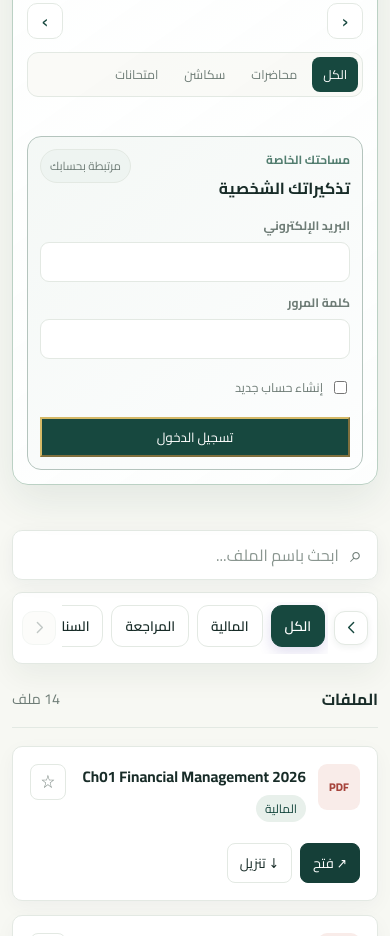
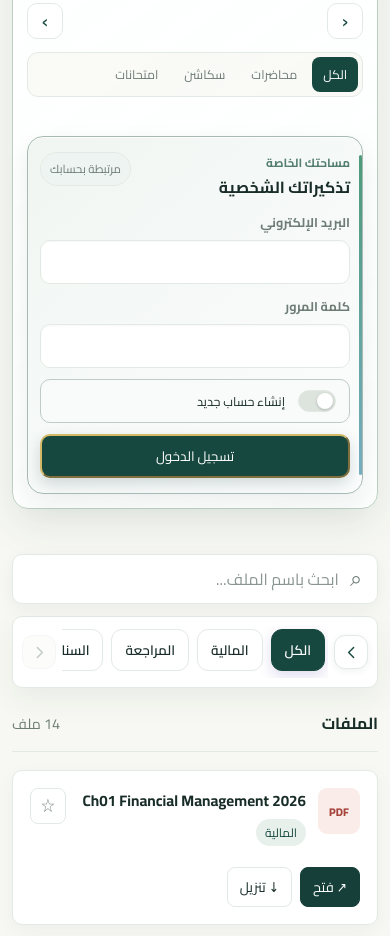
Before and after one commit to Adelnabel7603/Course-Library, a plain HTML site: page index.html in a window 390 px wide. Shown: the part 1787-2723 px from the top of the page. Drawn offline with Linux system fonts and the light colour scheme; a script that the page names is missing.

Commit message:
style: polish personal reminder controls
Refine the private reminders card, account fields, signup switch, and notification actions for mobile and dark mode.

```diff
--- a/styles.css
+++ b/styles.css
@@ -2403,34 +2403,48 @@
 .calendar-day-empty { margin: 0; color: var(--muted); font-size: .7rem; }
 
 .personal-reminders {
-  display: grid;
-  gap: 11px;
+  position: relative;
+  display: grid;
+  gap: 13px;
+  overflow: hidden;
   margin-top: 8px;
-  padding: 15px;
-  border: 1px solid color-mix(in srgb, var(--green-strong) 23%, var(--line));
-  border-radius: 14px;
+  padding: 17px;
+  border: 1px solid color-mix(in srgb, var(--green-strong) 30%, var(--line));
+  border-radius: 16px;
   background: linear-gradient(140deg,
-    color-mix(in srgb, var(--green-soft) 48%, var(--surface)),
-    color-mix(in srgb, var(--surface) 95%, #d8eaf0));
+    color-mix(in srgb, var(--green-soft) 65%, var(--surface)),
+    color-mix(in srgb, var(--surface) 92%, #d8eaf0));
+  box-shadow: 0 10px 26px rgb(21 63 56 / 8%), inset 0 1px 0 rgb(255 255 255 / 76%);
+}
+
+.personal-reminders::before {
+  position: absolute;
+  inset-block: 18px;
+  inset-inline-start: 0;
+  width: 3px;
+  border-radius: 3px;
+  background: linear-gradient(180deg, #4e9a7a, #76adc0);
+  content: "";
 }
 
 .personal-reminders-heading .section-kicker { margin-bottom: 2px; }
 .personal-reminders-heading .local-data-note { flex: 0 0 auto; }
+.personal-reminders-heading h3 { line-height: 1.45; }
 .student-auth-form,
 .student-reminder-form {
   display: grid;
   grid-template-columns: repeat(2, minmax(0, 1fr));
   align-items: end;
-  gap: 9px;
+  gap: 11px;
 }
 
 .student-auth-form > label:not(.student-signup-toggle),
 .student-reminder-form > label {
   display: grid;
   min-width: 0;
-  gap: 5px;
+  gap: 6px;
   color: var(--muted);
-  font-size: .76rem;
+  font-size: .79rem;
   font-weight: 700;
 }
 
@@ -2438,38 +2452,123 @@
 .student-reminder-form input {
   width: 100%;
   min-width: 0;
-  min-height: 40px;
-  padding: 7px 10px;
+  min-height: 44px;
+  padding: 9px 12px;
   border: 1px solid var(--line);
-  border-radius: 9px;
+  border-radius: 10px;
   color: var(--ink);
   background: var(--surface);
+  box-shadow: inset 0 1px 2px rgb(15 45 35 / 4%);
+  transition: border-color 150ms ease, box-shadow 150ms ease;
+}
+
+.student-auth-form input:not([type="checkbox"]):focus,
+.student-reminder-form input:focus {
+  border-color: #6d9b83;
+  box-shadow: 0 0 0 3px rgb(67 125 91 / 13%);
+  outline: none;
 }
 
 .student-signup-toggle {
   display: flex;
-  min-height: 40px;
+  min-height: 44px;
   align-items: center;
-  gap: 7px;
-  color: var(--muted);
+  gap: 9px;
+  padding: 6px 10px;
+  border: 1px solid color-mix(in srgb, var(--green-strong) 18%, var(--line));
+  border-radius: 10px;
+  color: var(--ink);
+  background: color-mix(in srgb, var(--surface) 74%, var(--green-soft));
   font-size: .78rem;
-}
-
-.student-signup-toggle input { accent-color: var(--green-strong); }
+  cursor: pointer;
+}
+
+.student-signup-toggle input {
+  position: relative;
+  width: 38px;
+  height: 22px;
+  flex: 0 0 auto;
+  appearance: none;
+  border: 1px solid var(--line);
+  border-radius: 999px;
+  background: #dce4dd;
+  cursor: pointer;
+  transition: background-color 150ms ease, border-color 150ms ease;
+}
+
+.student-signup-toggle input::after {
+  position: absolute;
+  inset-block-start: 2px;
+  inset-inline-start: 2px;
+  width: 16px;
+  height: 16px;
+  border-radius: 50%;
+  background: #fff;
+  box-shadow: 0 1px 3px rgb(0 0 0 / 20%);
+  content: "";
+  transition: inset-inline-start 150ms ease;
+}
+
+.student-signup-toggle input:checked { border-color: var(--green-strong); background: var(--green-strong); }
+.student-signup-toggle input:checked::after { inset-inline-start: 18px; }
+.student-signup-toggle:focus-within { outline: 2px solid color-mix(in srgb, #438c6a 55%, transparent); outline-offset: 2px; }
 .student-auth-form > button,
-.student-reminder-form > button { min-height: 40px; font-size: .82rem; }
+.student-reminder-form > button { min-height: 44px; border-radius: 10px; font-size: .84rem; }
+.student-auth-form > #student-auth-submit { width: 100%; box-shadow: 0 6px 15px rgb(21 63 56 / 18%); }
+.student-session-panel > #student-enable-push {
+  min-height: 44px;
+  border-color: color-mix(in srgb, var(--green-strong) 30%, var(--line));
+  border-radius: 10px;
+  color: var(--green-strong);
+  background: color-mix(in srgb, var(--green-soft) 70%, var(--surface));
+  font-weight: 700;
+}
+.student-session-heading .study-task-delete {
+  display: grid;
+  width: 34px;
+  height: 34px;
+  place-items: center;
+  border: 1px solid #eed7d4;
+  border-radius: 10px;
+  color: #963b33;
+  background: #fff8f7;
+}
 .calendar-account-status { grid-column: 1 / -1; margin: 0; color: var(--muted); font-size: .8rem; }
-.calendar-account-status.is-error { color: #a43f36; }
+.calendar-account-status.is-error { padding: 8px 10px; border-radius: 9px; color: #a43f36; background: #fff0ed; }
 .student-session-panel { display: grid; gap: 10px; }
-.student-session-heading { justify-content: flex-start; color: var(--muted); font-size: .82rem; }
+.student-session-heading { min-height: 42px; justify-content: flex-start; color: var(--muted); font-size: .82rem; }
 .student-session-heading button { margin-inline-start: auto; }
-.student-reminder-form { padding-top: 10px; border-top: 1px solid var(--line); }
+.student-reminder-form { padding-top: 12px; border-top: 1px solid var(--line); }
 .student-reminder-list { display: grid; gap: 7px; margin: 0; padding: 0; list-style: none; }
 .student-reminder-item { display: flex; min-width: 0; align-items: center; justify-content: space-between; gap: 10px; padding: 9px 11px; border: 1px solid var(--line); border-radius: 10px; background: var(--surface); }
 .student-reminder-item div { display: grid; min-width: 0; gap: 2px; }
 .student-reminder-item strong { overflow-wrap: anywhere; font-size: .82rem; }
 .student-reminder-item time,
 .student-reminder-item span { color: var(--muted); font-size: .72rem; }
+
+body.dark .personal-reminders {
+  border-color: #456255;
+  background: linear-gradient(140deg, #20392f, var(--surface));
+  box-shadow: 0 12px 28px rgb(0 0 0 / 18%), inset 0 1px 0 rgb(255 255 255 / 7%);
+}
+
+body.dark .student-auth-form input:not([type="checkbox"]),
+body.dark .student-reminder-form input {
+  border-color: var(--line);
+  background: #151d1a;
+}
+
+body.dark .student-signup-toggle {
+  border-color: var(--line);
+  color: var(--ink);
+  background: #1d3029;
+}
+
+body.dark .student-signup-toggle input { border-color: #506457; background: #3c4c42; }
+body.dark .student-signup-toggle input:checked { background: #3d795b; }
+body.dark .student-session-panel > #student-enable-push { border-color: #456255; color: #dcece2; background: #263f36; }
+body.dark .student-session-heading .study-task-delete { border-color: #63403d; color: #ffc0b8; background: #3b2927; }
+body.dark .calendar-account-status.is-error { color: #ffc0b8; background: #3b2927; }
 
 .file-card {
   border-radius: 10px;
@@ -2778,7 +2877,7 @@
     scroll-snap-type: inline proximity;
   }
   .calendar-day { min-height: 148px; scroll-snap-align: start; }
-  .personal-reminders { padding: 12px; }
+  .personal-reminders { gap: 12px; padding: 15px 12px; }
   .personal-reminders-heading { align-items: flex-start; }
   .student-auth-form,
   .student-reminder-form { grid-template-columns: 1fr; }
```
